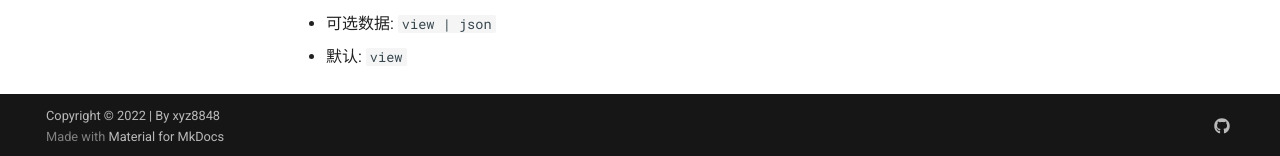
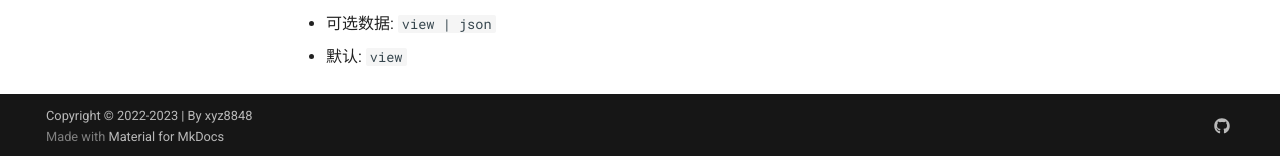
Before and after one commit to xyz8848/Docs, an MkDocs documentation site: the page built from docs/API/Random-img.md, in a window 1280 px wide and 1102 px high. Shown: the part 943-1099 px from the top of the window. Built offline with MkDocs 1.6.1 and Material for MkDocs 9.7.7, drawn with Linux system fonts in a browser that asks for light colours; comment, search, counter and statistics services are not loaded.

Commit message:
Update ci

```diff
--- a/mkdocs.yml
+++ b/mkdocs.yml
@@ -2,7 +2,7 @@ site_name: XyzDocs
 site_url: http://docs.xyz8848.com/
 repo_url: https://github.com/xyz8848/Docs
 repo_name: xyz8848/Docs
-copyright: Copyright &copy; 2022 | By <a href="http://xyz8848.com">xyz8848</a>
+copyright: Copyright &copy; 2022-2023 | By <a href="http://xyz8848.com">xyz8848</a>
 
 theme:
   name: material
```
Also changed, not shown: 2 other files.
